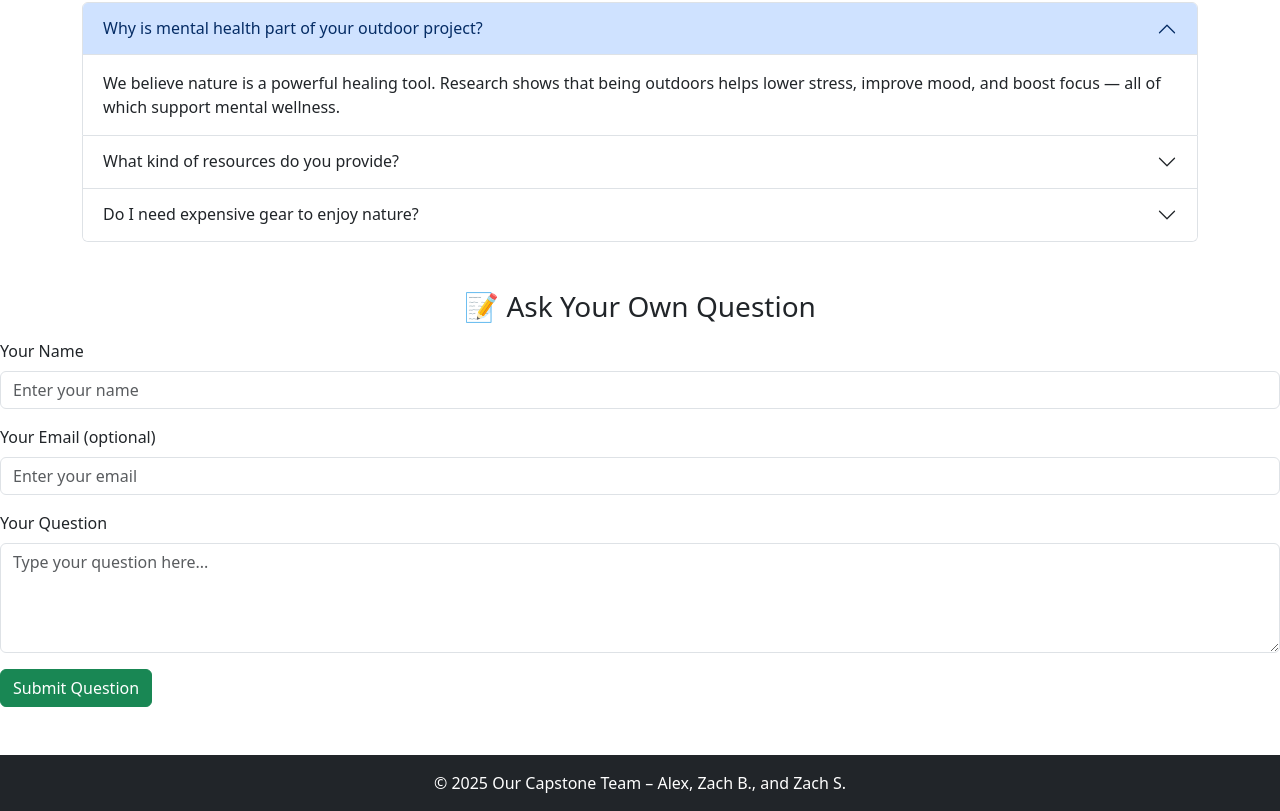
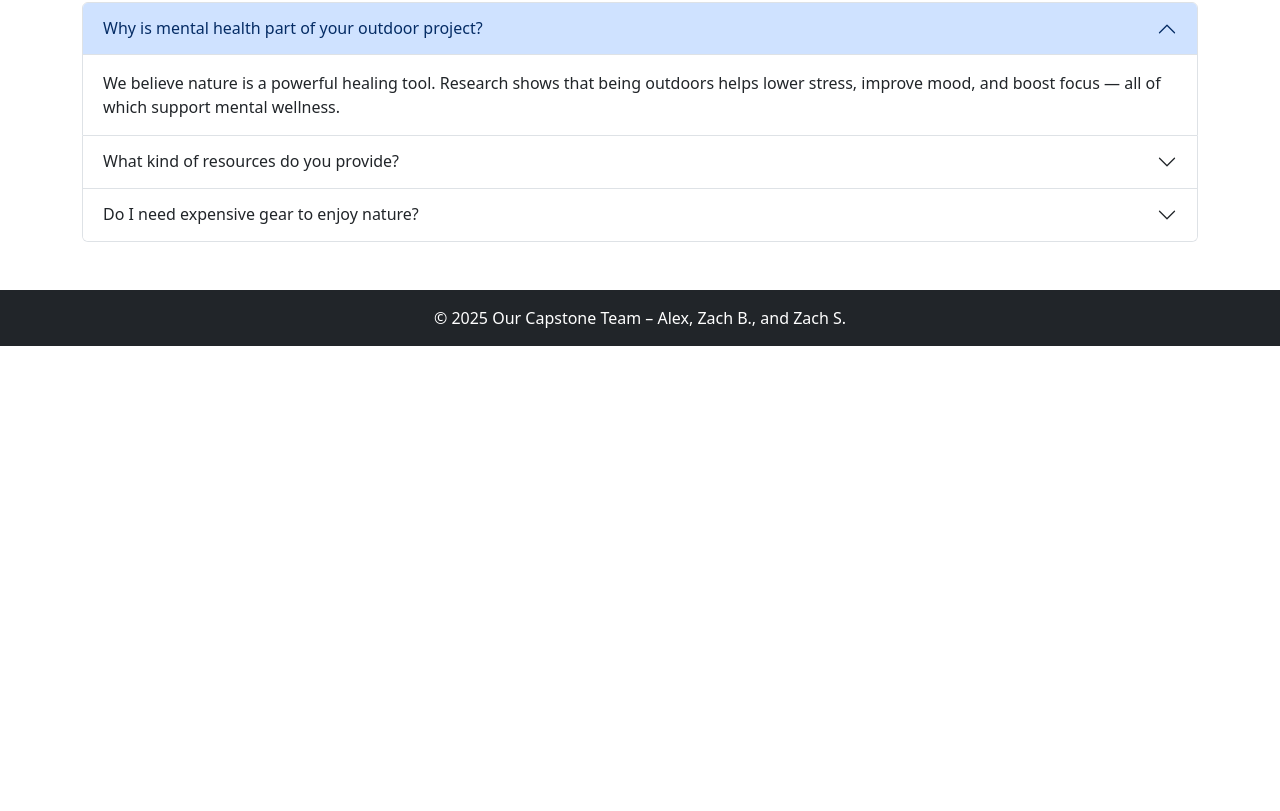
Before and after one commit to zbeyer1/Going-outside-more-project, a plain HTML site: page index.html in a window 1280 px wide. Shown: the part 1197-2008 px from the top of the page. After the commit the page ends 1543 px from the top, so only its background shows below. Drawn offline with nearby package versions, Linux system fonts and the light colour scheme.

Commit message:
index.html

```diff
--- a/index.html
+++ b/index.html
@@ -117,25 +117,7 @@
         </div>
       </div>
     </div>
-  <!-- Ask Your Own Question Form -->
-  <div class="mt-5">
-    <h3 class="text-center mb-3">📝 Ask Your Own Question</h3>
-    <form>
-      <div class="mb-3">
-        <label for="userName" class="form-label">Your Name</label>
-        <input type="text" class="form-control" id="userName" placeholder="Enter your name">
-      </div>
-      <div class="mb-3">
-        <label for="userEmail" class="form-label">Your Email (optional)</label>
-        <input type="email" class="form-control" id="userEmail" placeholder="Enter your email">
-      </div>
-      <div class="mb-3">
-        <label for="userQuestion" class="form-label">Your Question</label>
-        <textarea class="form-control" id="userQuestion" rows="4" placeholder="Type your question here..."></textarea>
-      </div>
-      <button type="submit" class="btn btn-success">Submit Question</button>
-    </form>
-  </div>
+
 
 
   <!-- Footer -->
```
